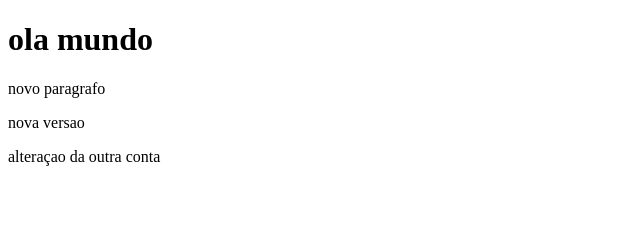
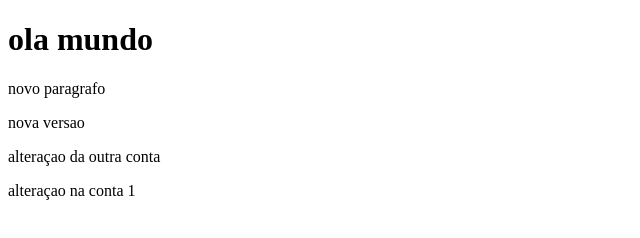
Before and after one commit to klenorox/lojavirtual, a plain HTML site: page index.html in a window 1280 px wide. Shown: the whole page, without its empty margins (0-640 px from the left). Drawn offline with Linux system fonts and the light colour scheme.

Commit message:
add p na conta 1

```diff
--- a/index.html
+++ b/index.html
@@ -10,5 +10,6 @@
     <p>novo paragrafo</p>
     <p>nova versao</p>
     <p>alteraçao da outra conta</p>
+    <p>alteraçao na conta 1</p>
 </body>
 </html>
```
